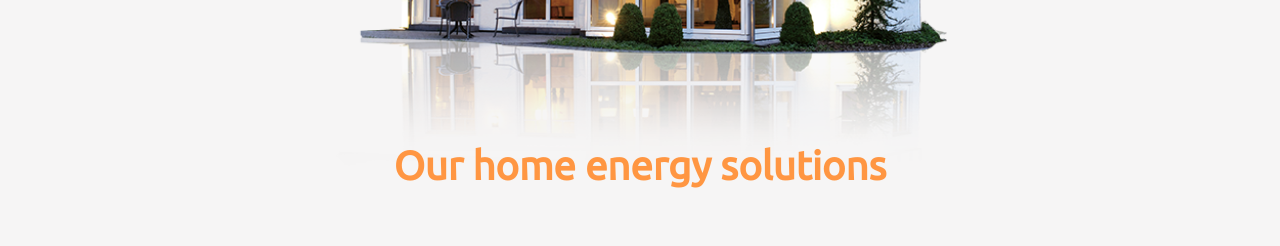
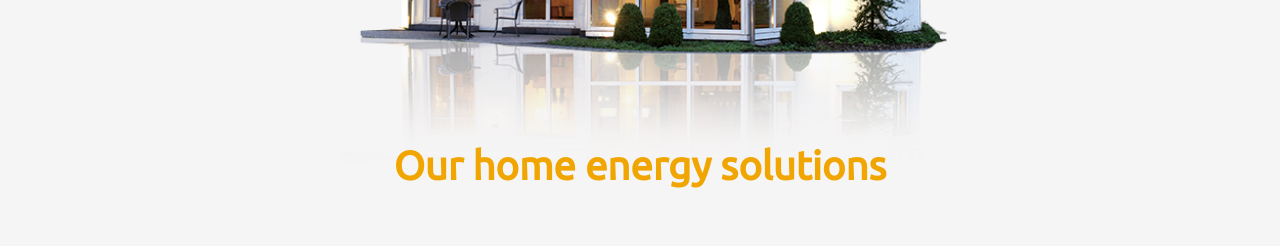
Before and after one commit to felixfonda/vidsum01, a plain HTML site: page energy-solution.html in a window 1280 px wide. Shown: the part 1020-1266 px from the top of the page. Drawn offline with nearby package versions, Linux system fonts and the light colour scheme.

Commit message:
intial0007

```diff
--- a/energy-solution.html
+++ b/energy-solution.html
@@ -124,7 +124,7 @@
       <div>
         <img class="Homepage-Photo1" src="images/station-solar.png" alt="battery">
         <div class="homesolar-left">
-          <h1 style="color: #ff9642;"><b>Our home energy solutions</b></h1>
+          <h1 style="color: #f0a500;"><b>Our home energy solutions</b></h1>
         </div>
       </div>
     </div>
```
